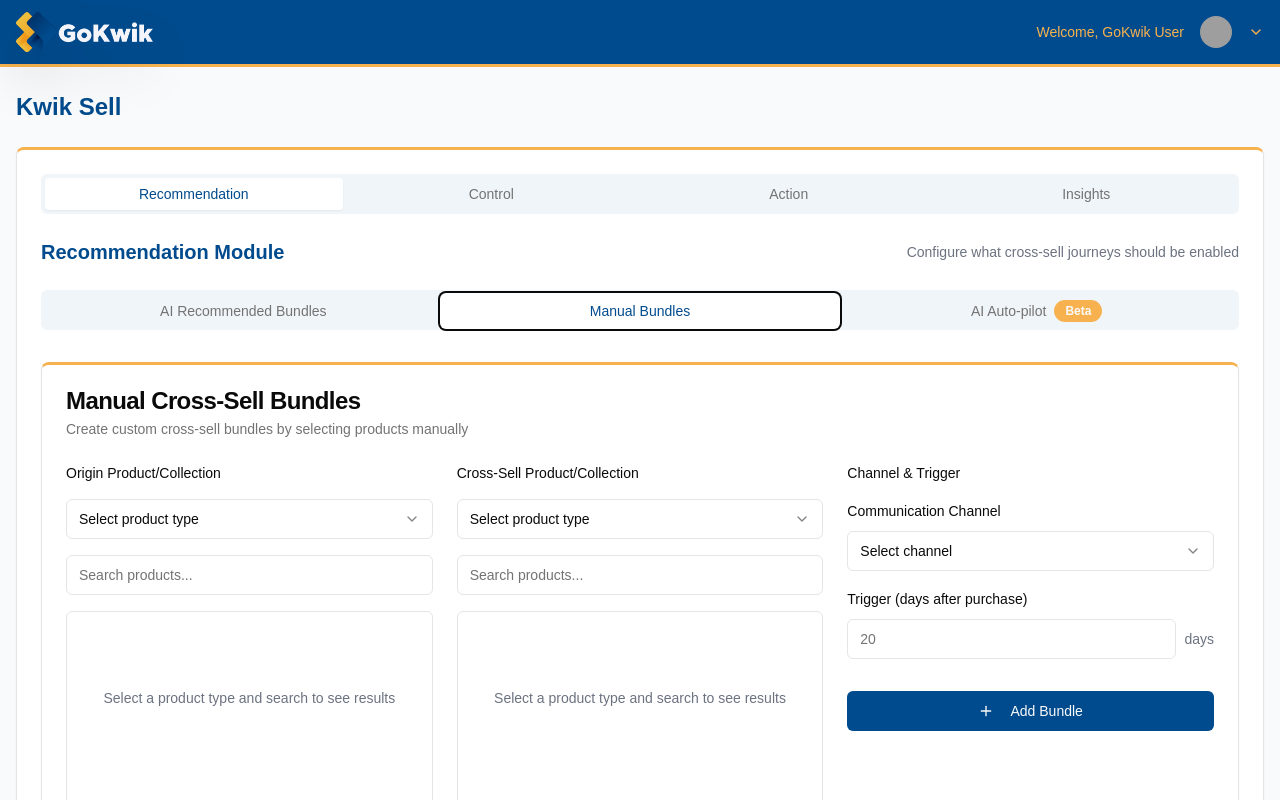
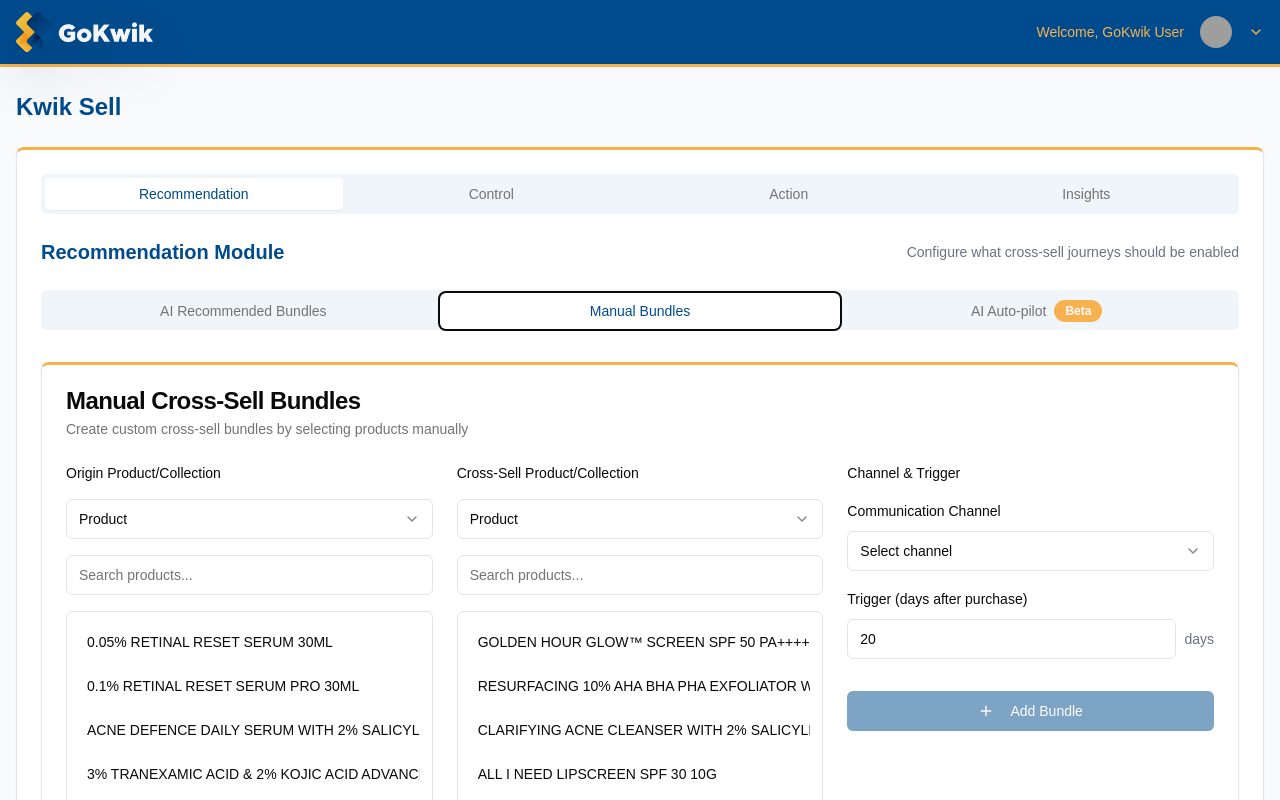
Before and after one commit to vipul-tanwar/gokwik-kwiksell, a Next.js app: page / in a window 1280 px wide. Both pictures are taken after a click on the tab "Manual Bundles". Shown: the top 800 px of the page. Built offline with nearby package versions, Linux system fonts and the light colour scheme; grey boxes are pictures that could not be loaded.

Commit message:
Show cross sell list list

```diff
--- a/components/recommendation-module.tsx
+++ b/components/recommendation-module.tsx
@@ -1,6 +1,6 @@
 "use client"
 
-import { useState } from "react"
+import { useState, useEffect } from "react"
 import { Card, CardContent, CardDescription, CardHeader, CardTitle } from "@/components/ui/card"
 import { Tabs, TabsContent, TabsList, TabsTrigger } from "@/components/ui/tabs"
 import { Switch } from "@/components/ui/switch"
@@ -9,11 +9,12 @@ import { Button } from "@/components/ui/button"
 import { Select, SelectContent, SelectItem, SelectTrigger, SelectValue } from "@/components/ui/select"
 import { Input } from "@/components/ui/input"
 import { Badge } from "@/components/ui/badge"
-import { Info, Plus, ArrowRight } from "lucide-react"
+import { Info, Plus, ArrowRight, Check } from "lucide-react"
 import { Tooltip, TooltipContent, TooltipProvider, TooltipTrigger } from "@/components/ui/tooltip"
 import { ScrollArea } from "@/components/ui/scroll-area"
 import { Separator } from "@/components/ui/separator"
 import { Alert, AlertDescription } from "@/components/ui/alert"
+import crossSellData from "@/public/restock_crosssell_from_csv.json"
 
 // Mock data for AI recommended bundles
 const recommendedBundles = [
@@ -54,6 +55,30 @@ export default function RecommendationModule() {
   const [autopilotEnabled, setAutopilotEnabled] = useState(false)
   const [selectedBundle, setSelectedBundle] = useState<number | null>(null)
   const [bundles, setBundles] = useState(recommendedBundles)
+
+  // States for manual bundle creation
+  const [originProductType, setOriginProductType] = useState("product")
+  const [crossSellProductType, setCrossSellProductType] = useState("product")
+  const [originSearchTerm, setOriginSearchTerm] = useState("")
+  const [crossSellSearchTerm, setCrossSellSearchTerm] = useState("")
+  const [selectedOriginProduct, setSelectedOriginProduct] = useState<any>(null)
+  const [selectedCrossSellProduct, setSelectedCrossSellProduct] = useState<any>(null)
+  const [channel, setChannel] = useState("")
+  const [triggerDays, setTriggerDays] = useState("20")
+  const [manualBundles, setManualBundles] = useState<any[]>([])
+
+  // Extract product names and cross-sell product names from JSON data
+  const productNames = crossSellData.map(item => ({
+    name: item["Product Name"],
+    id: item["Product ID"],
+    sku: item["variant_sku"]
+  }))
+
+  const crossSellProductNames = crossSellData.map(item => ({
+    name: item["Cross Sell Product name"],
+    id: item["Cross Sell Product ID"],
+    sku: item["Cross Sell variant_sku"]
+  }))
 
   const toggleBundleStatus = (id: number) => {
     setBundles(bundles.map((bundle) => (bundle.id === id ? { ...bundle, enabled: !bundle.enabled } : bundle)))
@@ -357,7 +382,7 @@ export default function RecommendationModule() {
                 <div className="grid grid-cols-1 md:grid-cols-3 gap-6">
                   <div className="space-y-4">
                     <h3 className="text-sm font-medium">Origin Product/Collection</h3>
-                    <Select>
+                    <Select value={originProductType} onValueChange={setOriginProductType}>
                       <SelectTrigger>
                         <SelectValue placeholder="Select product type" />
                       </SelectTrigger>
@@ -368,18 +393,60 @@ export default function RecommendationModule() {
                       </SelectContent>
                     </Select>
 
-                    <Input placeholder="Search products..." />
+                    <Input
+                      placeholder="Search products..."
+                      value={originSearchTerm}
+                      onChange={(e) => setOriginSearchTerm(e.target.value)}
+                    />
 
                     <div className="border rounded-md p-3 h-[200px] overflow-y-auto">
+                      {originProductType === "product" ? (
+                        <ScrollArea className="h-full">
+                          <div className="space-y-2">
+                            {productNames
+                              .filter(product =>
+                                originSearchTerm === "" ||
+                                product.name.toLowerCase().includes(originSearchTerm.toLowerCase())
+                              )
+                              .map((product, index) => (
+                                <div
+                                  key={`origin-${index}`}
+                                  className={`p-2 rounded-md cursor-pointer flex items-center justify-between ${
+                                    selectedOriginProduct?.id === product.id
+                                      ? "bg-blue-50 border border-blue-200"
+                                      : "hover:bg-gray-50"
+                                  }`}
+                                  onClick={() => setSelectedOriginProduct(product)}
+                                >
+                                  <div className="text-sm truncate flex-1" title={product.name}>
+                                    {product.name}
+                                  </div>
+                                  {selectedOriginProduct?.id === product.id && (
+                                    <Check className="h-4 w-4 text-blue-500 ml-2 flex-shrink-0" />
+                                  )}
+                                </div>
+                              ))
+                            }
+                            {originSearchTerm !== "" && productNames.filter(product =>
+                              product.name.toLowerCase().includes(originSearchTerm.toLowerCase())
+                            ).length === 0 && (
+                              <div className="text-sm text-gray-500 text-center py-4">
+                                No products found matching "{originSearchTerm}"
+                              </div>
+                            )}
+                          </div>
+                        </ScrollArea>
+                      ) : (
                         <div className="text-sm text-gray-500 text-center mt-16">
-                        Select a product type and search to see results
+                          Select a product type to see results
                         </div>
+                      )}
                     </div>
                   </div>
 
                   <div className="space-y-4">
                     <h3 className="text-sm font-medium">Cross-Sell Product/Collection</h3>
-                    <Select>
+                    <Select value={crossSellProductType} onValueChange={setCrossSellProductType}>
                       <SelectTrigger>
                         <SelectValue placeholder="Select product type" />
                       </SelectTrigger>
@@ -390,12 +457,54 @@ export default function RecommendationModule() {
                       </SelectContent>
                     </Select>
 
-                    <Input placeholder="Search products..." />
+                    <Input
+                      placeholder="Search products..."
+                      value={crossSellSearchTerm}
+                      onChange={(e) => setCrossSellSearchTerm(e.target.value)}
+                    />
 
                     <div className="border rounded-md p-3 h-[200px] overflow-y-auto">
+                      {crossSellProductType === "product" ? (
+                        <ScrollArea className="h-full">
+                          <div className="space-y-2">
+                            {crossSellProductNames
+                              .filter(product =>
+                                crossSellSearchTerm === "" ||
+                                product.name.toLowerCase().includes(crossSellSearchTerm.toLowerCase())
+                              )
+                              .map((product, index) => (
+                                <div
+                                  key={`cross-sell-${index}`}
+                                  className={`p-2 rounded-md cursor-pointer flex items-center justify-between ${
+                                    selectedCrossSellProduct?.id === product.id
+                                      ? "bg-blue-50 border border-blue-200"
+                                      : "hover:bg-gray-50"
+                                  }`}
+                                  onClick={() => setSelectedCrossSellProduct(product)}
+                                >
+                                  <div className="text-sm truncate flex-1" title={product.name}>
+                                    {product.name}
+                                  </div>
+                                  {selectedCrossSellProduct?.id === product.id && (
+                                    <Check className="h-4 w-4 text-blue-500 ml-2 flex-shrink-0" />
+                                  )}
+                                </div>
+                              ))
+                            }
+                            {crossSellSearchTerm !== "" && crossSellProductNames.filter(product =>
+                              product.name.toLowerCase().includes(crossSellSearchTerm.toLowerCase())
+                            ).length === 0 && (
+                              <div className="text-sm text-gray-500 text-center py-4">
+                                No products found matching "{crossSellSearchTerm}"
+                              </div>
+                            )}
+                          </div>
+                        </ScrollArea>
+                      ) : (
                         <div className="text-sm text-gray-500 text-center mt-16">
-                        Select a product type and search to see results
+                          Select a product type to see results
                         </div>
+                      )}
                     </div>
                   </div>
 
@@ -404,7 +513,7 @@ export default function RecommendationModule() {
 
                     <div className="space-y-2">
                       <Label htmlFor="channel">Communication Channel</Label>
-                      <Select>
+                      <Select value={channel} onValueChange={setChannel}>
                         <SelectTrigger id="channel">
                           <SelectValue placeholder="Select channel" />
                         </SelectTrigger>
@@ -419,13 +528,41 @@ export default function RecommendationModule() {
                     <div className="space-y-2">
                       <Label htmlFor="trigger-days">Trigger (days after purchase)</Label>
                       <div className="flex items-center space-x-2">
-                        <Input id="trigger-days" type="number" placeholder="20" />
+                        <Input
+                          id="trigger-days"
+                          type="number"
+                          placeholder="20"
+                          value={triggerDays}
+                          onChange={(e) => setTriggerDays(e.target.value)}
+                        />
                         <span className="text-sm text-gray-500">days</span>
                       </div>
                     </div>
 
                     <div className="pt-4">
-                      <Button className="w-full" style={{ backgroundColor: "#004B8D" }}>
+                      <Button
+                        className="w-full"
+                        style={{ backgroundColor: "#004B8D" }}
+                        disabled={!selectedOriginProduct || !selectedCrossSellProduct || !channel}
+                        onClick={() => {
+                          if (selectedOriginProduct && selectedCrossSellProduct && channel) {
+                            const newBundle = {
+                              id: Date.now(),
+                              originProduct: selectedOriginProduct,
+                              crossSellProduct: selectedCrossSellProduct,
+                              channel,
+                              triggerDays: parseInt(triggerDays) || 20
+                            };
+                            setManualBundles([...manualBundles, newBundle]);
+
+                            // Reset selection
+                            setSelectedOriginProduct(null);
+                            setSelectedCrossSellProduct(null);
+                            setOriginSearchTerm("");
+                            setCrossSellSearchTerm("");
+                          }
+                        }}
+                      >
                         <Plus className="h-4 w-4 mr-2" />
                         Add Bundle
                       </Button>
@@ -438,9 +575,47 @@ export default function RecommendationModule() {
                 <div>
                   <h3 className="text-sm font-medium mb-4">Your Manual Bundles</h3>
 
+                  {manualBundles.length > 0 ? (
+                    <div className="space-y-4">
+                      {manualBundles.map((bundle) => (
+                        <div key={bundle.id} className="border rounded-md p-4 space-y-3">
+                          <div className="flex items-center justify-between">
+                            <h4 className="font-medium">Bundle #{bundle.id.toString().slice(-4)}</h4>
+                            <Badge style={{ backgroundColor: "#004B8D" }}>Active</Badge>
+                          </div>
+
+                          <div className="grid grid-cols-1 md:grid-cols-2 gap-4">
+                            <div>
+                              <div className="text-sm text-gray-500">Origin Product</div>
+                              <div className="font-medium truncate" title={bundle.originProduct.name}>
+                                {bundle.originProduct.name}
+                              </div>
+                            </div>
+
+                            <div>
+                              <div className="text-sm text-gray-500">Cross-Sell Product</div>
+                              <div className="font-medium truncate" title={bundle.crossSellProduct.name}>
+                                {bundle.crossSellProduct.name}
+                              </div>
+                            </div>
+                          </div>
+
+                          <div className="flex items-center justify-between text-sm">
+                            <div>
+                              <span className="text-gray-500">Channel:</span> {bundle.channel === "both" ? "WhatsApp & Email" : bundle.channel}
+                            </div>
+                            <div>
+                              <span className="text-gray-500">Trigger:</span> {bundle.triggerDays} days
+                            </div>
+                          </div>
+                        </div>
+                      ))}
+                    </div>
+                  ) : (
                     <div className="border rounded-md p-4 text-center text-gray-500">
                       No manual bundles created yet. Use the form above to create your first bundle.
                     </div>
+                  )}
                 </div>
               </div>
             </CardContent>
```
Lines whose indentation alone changed are shown as unchanged.
